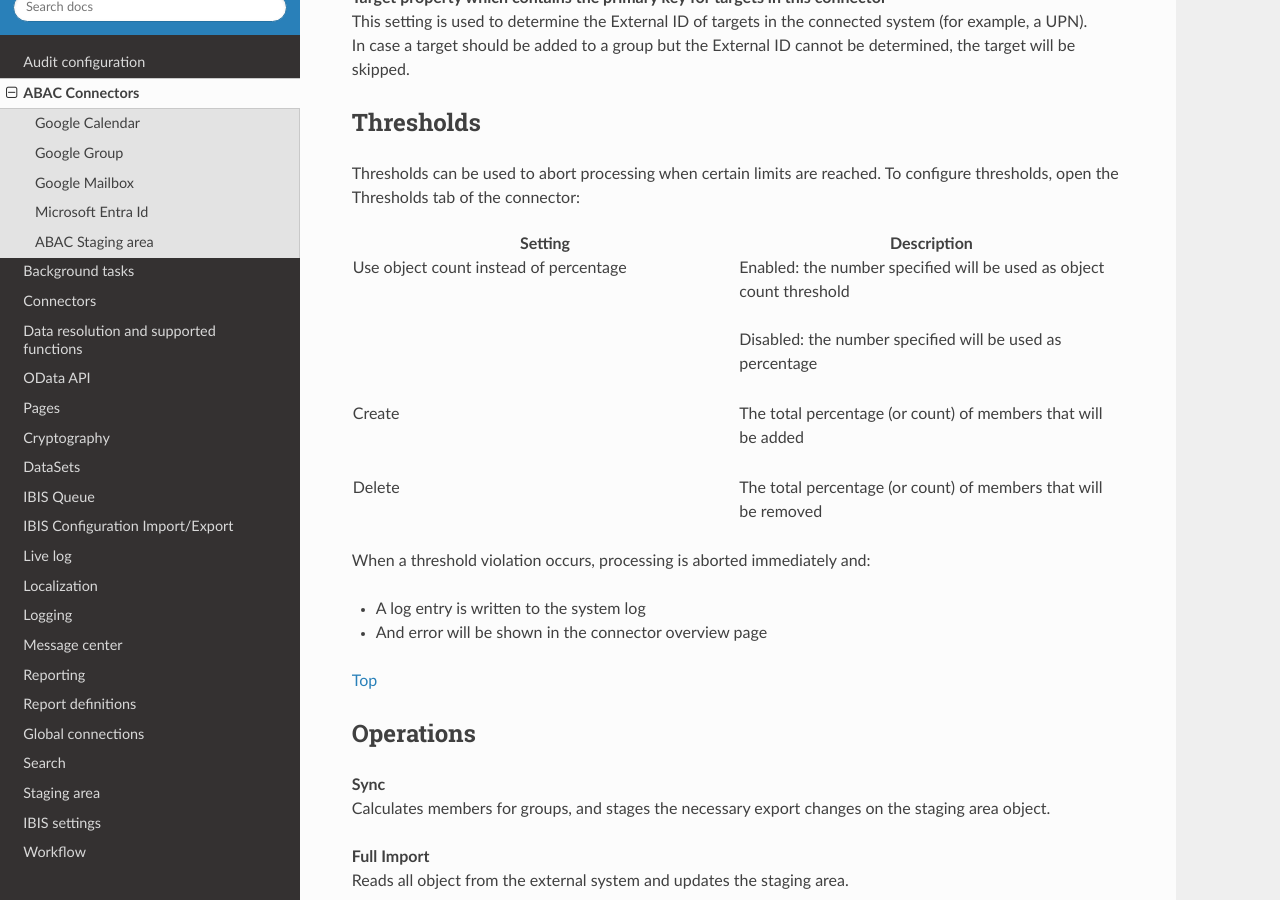
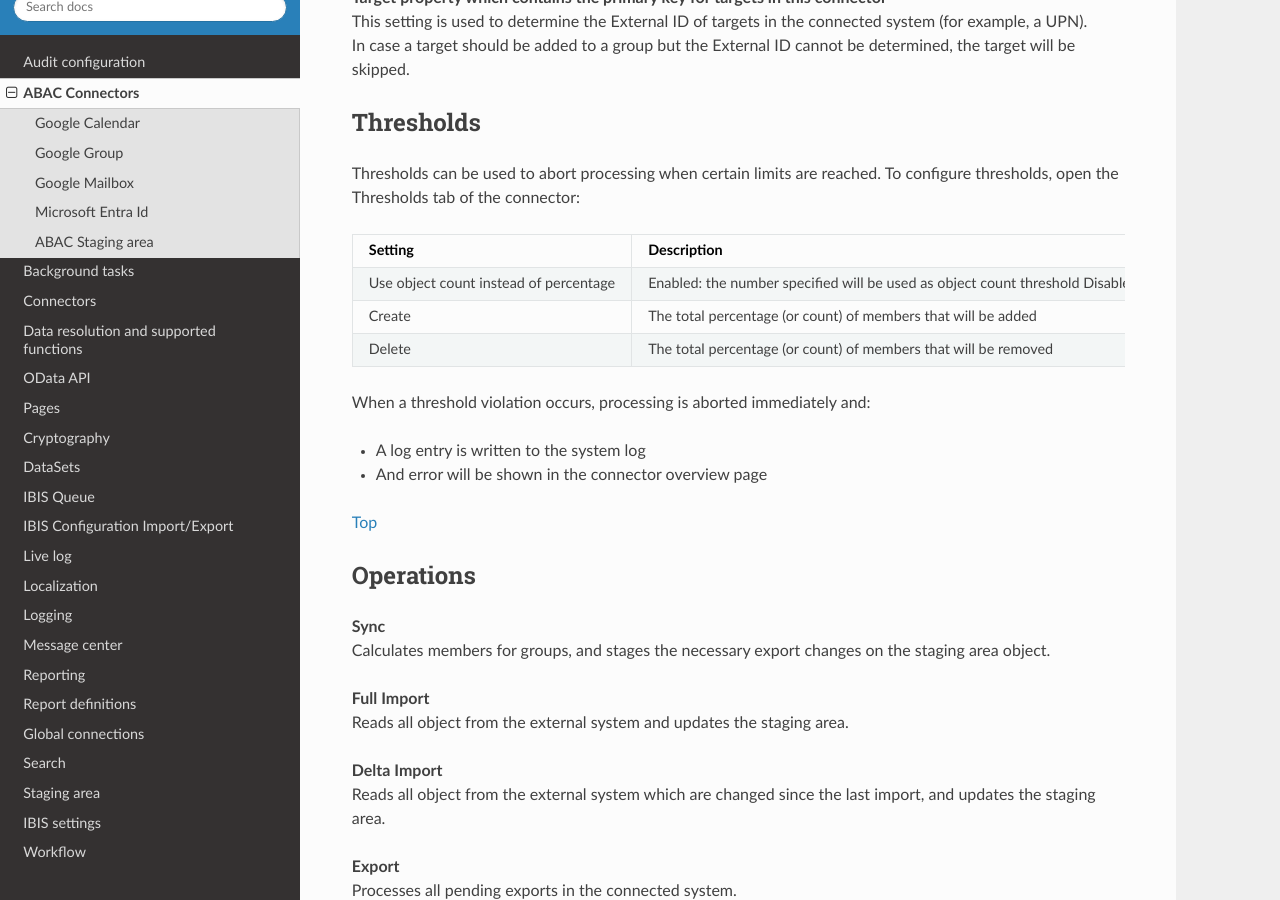
Before and after one commit to Raoulorlando/rtd-tutorial, a Sphinx documentation site: the page built from docs/source/Documentatie/SysPage_AbacConnector.md, in a window 1280 px wide and 900 px high, scrolled down 1374 px. Built offline with Sphinx 7.4.7 and the Read the Docs theme 2.0.0, drawn with Linux system fonts in a browser that asks for light colours; nearby versions of some CDN libraries; some web fonts are replaced; library files that are not in the unit come from our copies; pages that are not in the unit, such as notebooks, are missing from menus.

Commit message:
Changed last table in SysPage AbacConnector to markdown

```diff
--- a/docs/source/Documentatie/SysPage_AbacConnector.md
+++ b/docs/source/Documentatie/SysPage_AbacConnector.md
@@ -77,36 +77,11 @@ Thresholds can be used to abort processing when certain limits are
 reached. To configure thresholds, open the Thresholds tab of the
 connector:
 
-<table class="table table-bordered">
-<colgroup>
-<col style="width: 50%" />
-<col style="width: 50%" />
-</colgroup>
-<thead class="thead-light">
-<tr class="header">
-<th>Setting</th>
-<th>Description</th>
-</tr>
-</thead>
-<tbody>
-<tr class="odd">
-<td><p>Use object count instead of percentage</p></td>
-<td><p>Enabled: the number specified will be used as object count
-threshold</p>
-<p>Disabled: the number specified will be used as percentage</p></td>
-</tr>
-<tr class="even">
-<td><p>Create</p></td>
-<td><p>The total percentage (or count) of members that will be
-added</p></td>
-</tr>
-<tr class="odd">
-<td><p>Delete</p></td>
-<td><p>The total percentage (or count) of members that will be
-removed</p></td>
-</tr>
-</tbody>
-</table>
+|                 Setting                |                                                            Description                                                           |
+|:--------------------------------------:|:--------------------------------------------------------------------------------------------------------------------------------:|
+| Use object count instead of percentage | Enabled: the number specified will be used as object count threshold   Disabled: the number specified will be used as percentage |
+| Create                                 | The total percentage (or count) of members that will be added                                                                    |
+| Delete                                 | The total percentage (or count) of members that will be removed                                                                  |
 
 When a threshold violation occurs, processing is aborted immediately
 and:
```
